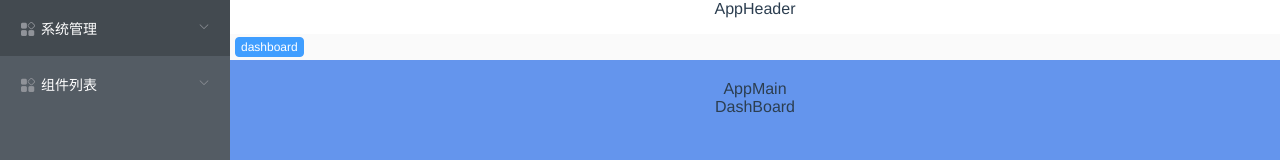
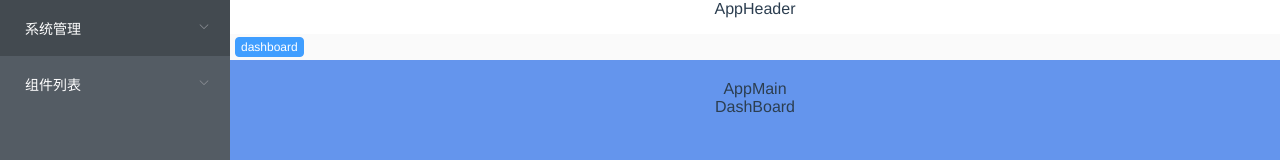
Before and after one commit to chenys297/vue-admin, a Vue app: page /dashoboard in a window 1280 px wide. Shown: the top 160 px of the page. Built offline with nearby package versions, Linux system fonts and the light colour scheme.

Commit message:
Icon组件属性名更改 iconName改为name

```diff
--- a/src/components/Icon/index.vue
+++ b/src/components/Icon/index.vue
@@ -1,6 +1,6 @@
 <template>
-  <i v-if="myIconfont" :class="['vue-admin-icon' , 'vue-admin-' + iconName]" :style="styles" />
-  <i v-else :class="'el-icon-' + iconName" :style="styles" />
+  <i v-if="myIconfont" :class="['vue-admin-icon' , 'vue-admin-' + name]" :style="styles" />
+  <i v-else :class="'el-icon-' + name" :style="styles" />
 </template>
 
 <script>
@@ -11,9 +11,9 @@ export default {
       type: Boolean,
       default: true
     },
-    iconName: {
+    name: {
       type: String,
-      required: true
+      required: 'true'
     },
     fontSize: {
       type: [String, Number],
```
